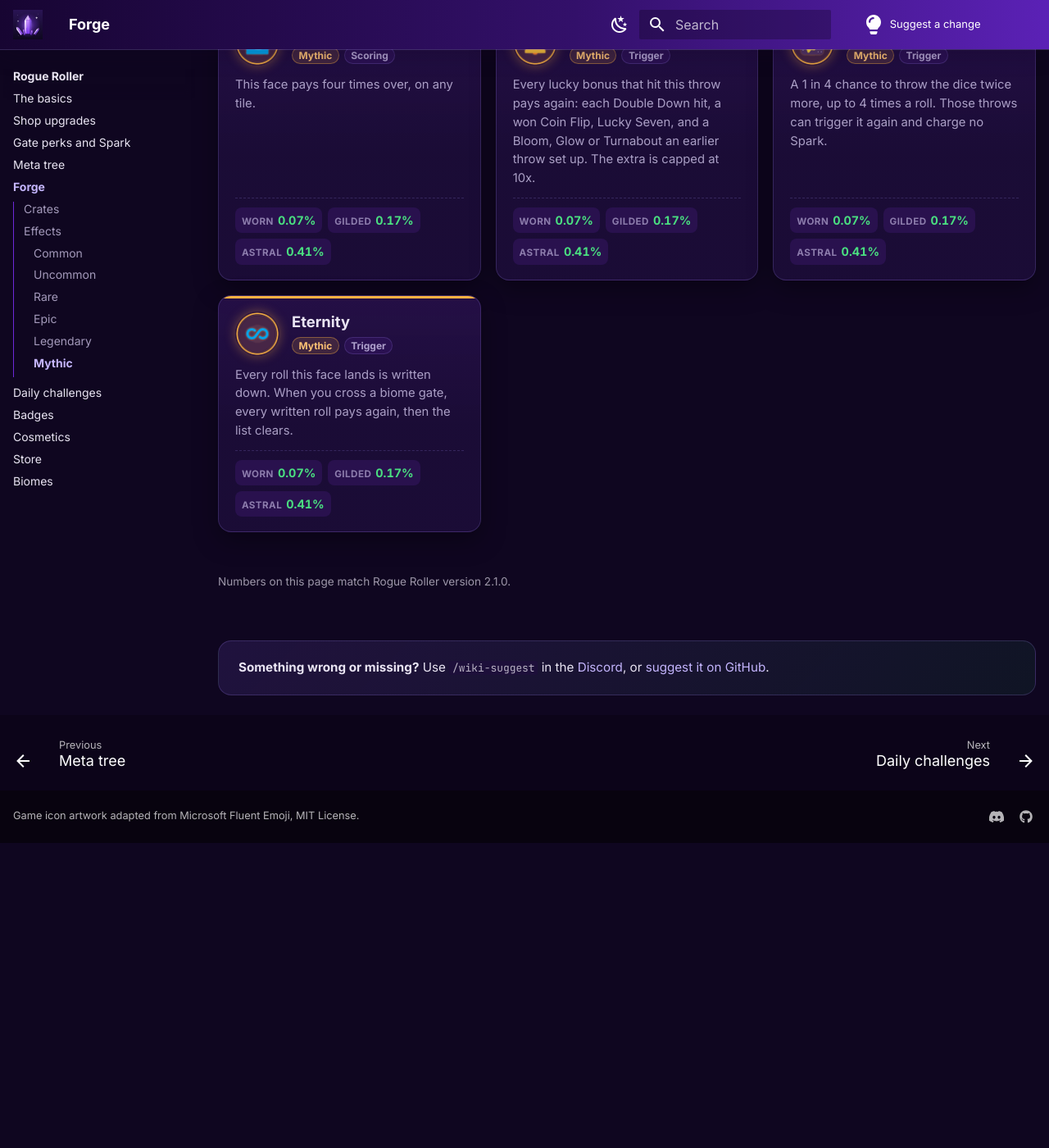
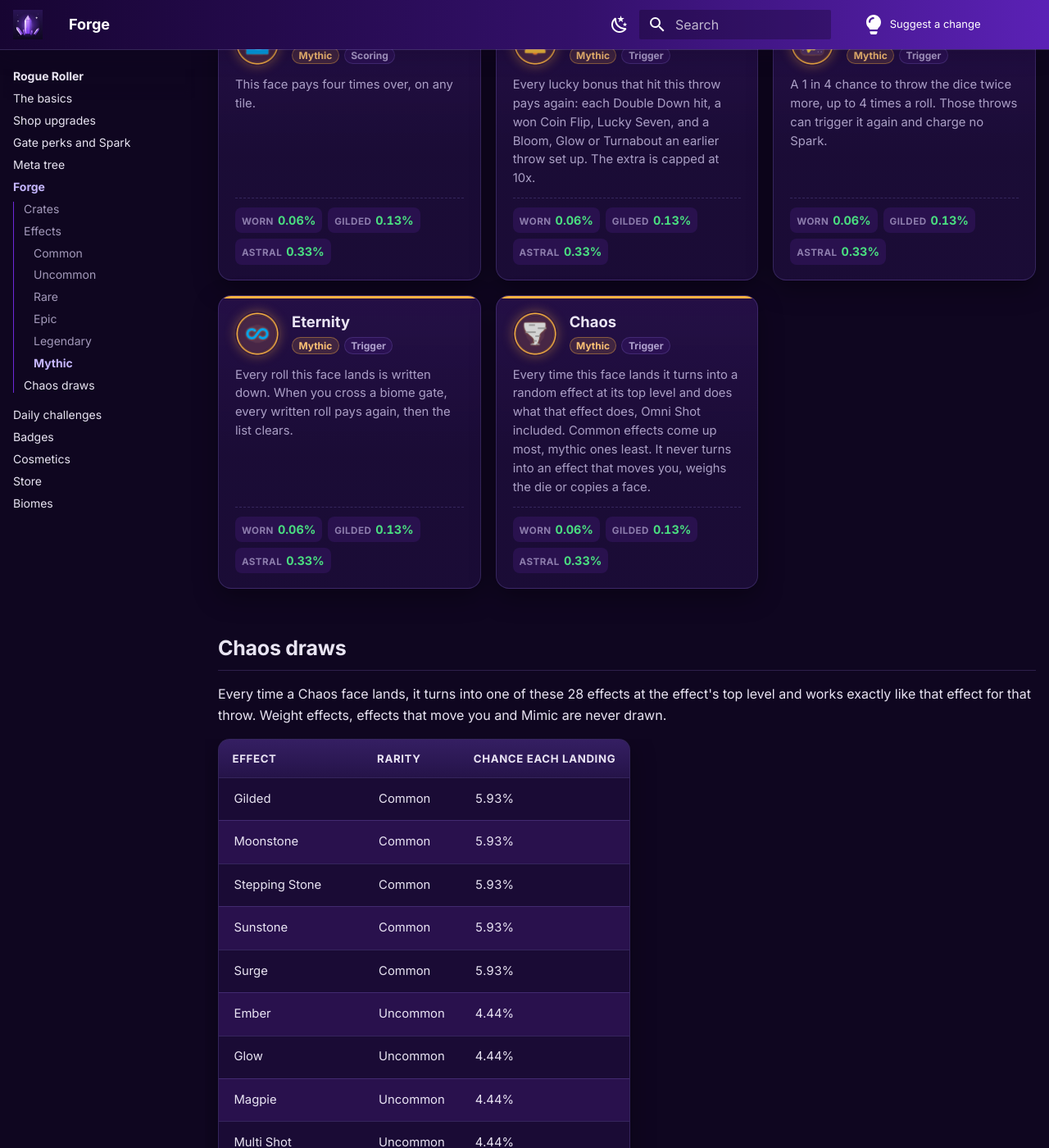
Before and after one commit to WindingDuke77/amethyst-arcade-wiki, an MkDocs documentation site: the page built from docs/rogue-roller/forge.md, in a window 1280 px wide and 1400 px high, scrolled down 5195 px. Shown: the whole window at 82% size. Built offline with MkDocs 1.6.1 and Material for MkDocs 9.7.7, drawn with Linux system fonts in a browser that asks for light colours; comment, search, counter and statistics services are not loaded; before the commit the page ends 6223 px from its top, so only the background shows below that; some of the changed text lies outside the part shown.

Commit message:
Rogue Roller 2.1.0: Chaos, Autopilot and the Auto Roll menu
Chaos joins the Mythic forge effects with a Chaos draws table of every
effect it can become. Basics explains the free Auto Roll unlock and the
Autopilot pass (gate cards left, right or skip), and the store card uses
the Autopilot name, description and art.

Co-Authored-By: Claude Opus 5 <noreply@anthropic.com>

```diff
--- a/docs/rogue-roller/forge.md
+++ b/docs/rogue-roller/forge.md
@@ -80,10 +80,46 @@ The numbers along the bottom of each card are the chance of getting that exact e
 ### Mythic
 
 <div class="rr-grid ">
-<div class="rr-card " style="--ring: rgb(255, 178, 66)"><div class="rr-card-head"><img class="rr-art rr-art--icon" src="../../assets/rogue-roller/icons/forge/avalanche.png" alt="" loading="lazy"><div class="rr-card-title"><strong>Avalanche</strong><div class="rr-tags"><span class="rr-tag">Mythic</span><span class="rr-tag rr-tag--plain">Scoring</span></div></div></div><p class="rr-card-body">This face pays four times over, on any tile.</p><div class="rr-card-foot"><span class="rr-price"><small>Worn</small><b>0.07%</b></span><span class="rr-price"><small>Gilded</small><b>0.17%</b></span><span class="rr-price"><small>Astral</small><b>0.41%</b></span></div></div>
-<div class="rr-card " style="--ring: rgb(255, 178, 66)"><div class="rr-card-head"><img class="rr-art rr-art--icon" src="../../assets/rogue-roller/icons/forge/resonance.png" alt="" loading="lazy"><div class="rr-card-title"><strong>Resonance</strong><div class="rr-tags"><span class="rr-tag">Mythic</span><span class="rr-tag rr-tag--plain">Trigger</span></div></div></div><p class="rr-card-body">Every lucky bonus that hit this throw pays again: each Double Down hit, a won Coin Flip, Lucky Seven, and a Bloom, Glow or Turnabout an earlier throw set up. The extra is capped at 10x.</p><div class="rr-card-foot"><span class="rr-price"><small>Worn</small><b>0.07%</b></span><span class="rr-price"><small>Gilded</small><b>0.17%</b></span><span class="rr-price"><small>Astral</small><b>0.41%</b></span></div></div>
-<div class="rr-card " style="--ring: rgb(255, 178, 66)"><div class="rr-card-head"><img class="rr-art rr-art--icon" src="../../assets/rogue-roller/icons/forge/omnishot.png" alt="" loading="lazy"><div class="rr-card-title"><strong>Omni Shot</strong><div class="rr-tags"><span class="rr-tag">Mythic</span><span class="rr-tag rr-tag--plain">Trigger</span></div></div></div><p class="rr-card-body">A 1 in 4 chance to throw the dice twice more, up to 4 times a roll. Those throws can trigger it again and charge no Spark.</p><div class="rr-card-foot"><span class="rr-price"><small>Worn</small><b>0.07%</b></span><span class="rr-price"><small>Gilded</small><b>0.17%</b></span><span class="rr-price"><small>Astral</small><b>0.41%</b></span></div></div>
-<div class="rr-card " style="--ring: rgb(255, 178, 66)"><div class="rr-card-head"><img class="rr-art rr-art--icon" src="../../assets/rogue-roller/icons/forge/eternity.png" alt="" loading="lazy"><div class="rr-card-title"><strong>Eternity</strong><div class="rr-tags"><span class="rr-tag">Mythic</span><span class="rr-tag rr-tag--plain">Trigger</span></div></div></div><p class="rr-card-body">Every roll this face lands is written down. When you cross a biome gate, every written roll pays again, then the list clears.</p><div class="rr-card-foot"><span class="rr-price"><small>Worn</small><b>0.07%</b></span><span class="rr-price"><small>Gilded</small><b>0.17%</b></span><span class="rr-price"><small>Astral</small><b>0.41%</b></span></div></div>
+<div class="rr-card " style="--ring: rgb(255, 178, 66)"><div class="rr-card-head"><img class="rr-art rr-art--icon" src="../../assets/rogue-roller/icons/forge/avalanche.png" alt="" loading="lazy"><div class="rr-card-title"><strong>Avalanche</strong><div class="rr-tags"><span class="rr-tag">Mythic</span><span class="rr-tag rr-tag--plain">Scoring</span></div></div></div><p class="rr-card-body">This face pays four times over, on any tile.</p><div class="rr-card-foot"><span class="rr-price"><small>Worn</small><b>0.06%</b></span><span class="rr-price"><small>Gilded</small><b>0.13%</b></span><span class="rr-price"><small>Astral</small><b>0.33%</b></span></div></div>
+<div class="rr-card " style="--ring: rgb(255, 178, 66)"><div class="rr-card-head"><img class="rr-art rr-art--icon" src="../../assets/rogue-roller/icons/forge/resonance.png" alt="" loading="lazy"><div class="rr-card-title"><strong>Resonance</strong><div class="rr-tags"><span class="rr-tag">Mythic</span><span class="rr-tag rr-tag--plain">Trigger</span></div></div></div><p class="rr-card-body">Every lucky bonus that hit this throw pays again: each Double Down hit, a won Coin Flip, Lucky Seven, and a Bloom, Glow or Turnabout an earlier throw set up. The extra is capped at 10x.</p><div class="rr-card-foot"><span class="rr-price"><small>Worn</small><b>0.06%</b></span><span class="rr-price"><small>Gilded</small><b>0.13%</b></span><span class="rr-price"><small>Astral</small><b>0.33%</b></span></div></div>
+<div class="rr-card " style="--ring: rgb(255, 178, 66)"><div class="rr-card-head"><img class="rr-art rr-art--icon" src="../../assets/rogue-roller/icons/forge/omnishot.png" alt="" loading="lazy"><div class="rr-card-title"><strong>Omni Shot</strong><div class="rr-tags"><span class="rr-tag">Mythic</span><span class="rr-tag rr-tag--plain">Trigger</span></div></div></div><p class="rr-card-body">A 1 in 4 chance to throw the dice twice more, up to 4 times a roll. Those throws can trigger it again and charge no Spark.</p><div class="rr-card-foot"><span class="rr-price"><small>Worn</small><b>0.06%</b></span><span class="rr-price"><small>Gilded</small><b>0.13%</b></span><span class="rr-price"><small>Astral</small><b>0.33%</b></span></div></div>
+<div class="rr-card " style="--ring: rgb(255, 178, 66)"><div class="rr-card-head"><img class="rr-art rr-art--icon" src="../../assets/rogue-roller/icons/forge/eternity.png" alt="" loading="lazy"><div class="rr-card-title"><strong>Eternity</strong><div class="rr-tags"><span class="rr-tag">Mythic</span><span class="rr-tag rr-tag--plain">Trigger</span></div></div></div><p class="rr-card-body">Every roll this face lands is written down. When you cross a biome gate, every written roll pays again, then the list clears.</p><div class="rr-card-foot"><span class="rr-price"><small>Worn</small><b>0.06%</b></span><span class="rr-price"><small>Gilded</small><b>0.13%</b></span><span class="rr-price"><small>Astral</small><b>0.33%</b></span></div></div>
+<div class="rr-card " style="--ring: rgb(255, 178, 66)"><div class="rr-card-head"><img class="rr-art rr-art--icon" src="../../assets/rogue-roller/icons/forge/chaos.png" alt="" loading="lazy"><div class="rr-card-title"><strong>Chaos</strong><div class="rr-tags"><span class="rr-tag">Mythic</span><span class="rr-tag rr-tag--plain">Trigger</span></div></div></div><p class="rr-card-body">Every time this face lands it turns into a random effect at its top level and does what that effect does, Omni Shot included. Common effects come up most, mythic ones least. It never turns into an effect that moves you, weighs the die or copies a face.</p><div class="rr-card-foot"><span class="rr-price"><small>Worn</small><b>0.06%</b></span><span class="rr-price"><small>Gilded</small><b>0.13%</b></span><span class="rr-price"><small>Astral</small><b>0.33%</b></span></div></div>
 </div>
 
+## Chaos draws
+
+Every time a Chaos face lands, it turns into one of these 28 effects at the effect's top level and works exactly like that effect for that throw. Weight effects, effects that move you and Mimic are never drawn.
+
+| Effect | Rarity | Chance each landing |
+| --- | --- | --- |
+| Gilded | Common | 5.93% |
+| Moonstone | Common | 5.93% |
+| Stepping Stone | Common | 5.93% |
+| Sunstone | Common | 5.93% |
+| Surge | Common | 5.93% |
+| Ember | Uncommon | 4.44% |
+| Glow | Uncommon | 4.44% |
+| Magpie | Uncommon | 4.44% |
+| Multi Shot | Uncommon | 4.44% |
+| Tithe | Uncommon | 4.44% |
+| Twin Star | Uncommon | 4.44% |
+| Echo | Rare | 3.7% |
+| Gambit | Rare | 3.7% |
+| Keystone | Rare | 3.7% |
+| Bloom | Epic | 2.96% |
+| Crown | Epic | 2.96% |
+| Fuse | Epic | 2.96% |
+| Obsidian | Epic | 2.96% |
+| Supernova | Epic | 2.96% |
+| Turnabout | Epic | 2.96% |
+| Card Counter | Legendary | 2.22% |
+| Philosopher's Stone | Legendary | 2.22% |
+| Wheel of Fortune | Legendary | 2.22% |
+| Wildcard | Legendary | 2.22% |
+| Avalanche | Mythic | 1.48% |
+| Eternity | Mythic | 1.48% |
+| Omni Shot | Mythic | 1.48% |
+| Resonance | Mythic | 1.48% |
+
 <p class="wiki-version">Numbers on this page match Rogue Roller version 2.1.0.</p>
```
Also changed, not shown: other parts of docs/rogue-roller/forge.md (+1 -1 lines), docs/rogue-roller/basics.md (+2 -1 lines), docs/rogue-roller/store.md (+2 -2 lines), docs/assets/rogue-roller/icons/forge/chaos.png (added), docs/assets/rogue-roller/store/autoroll.png.
